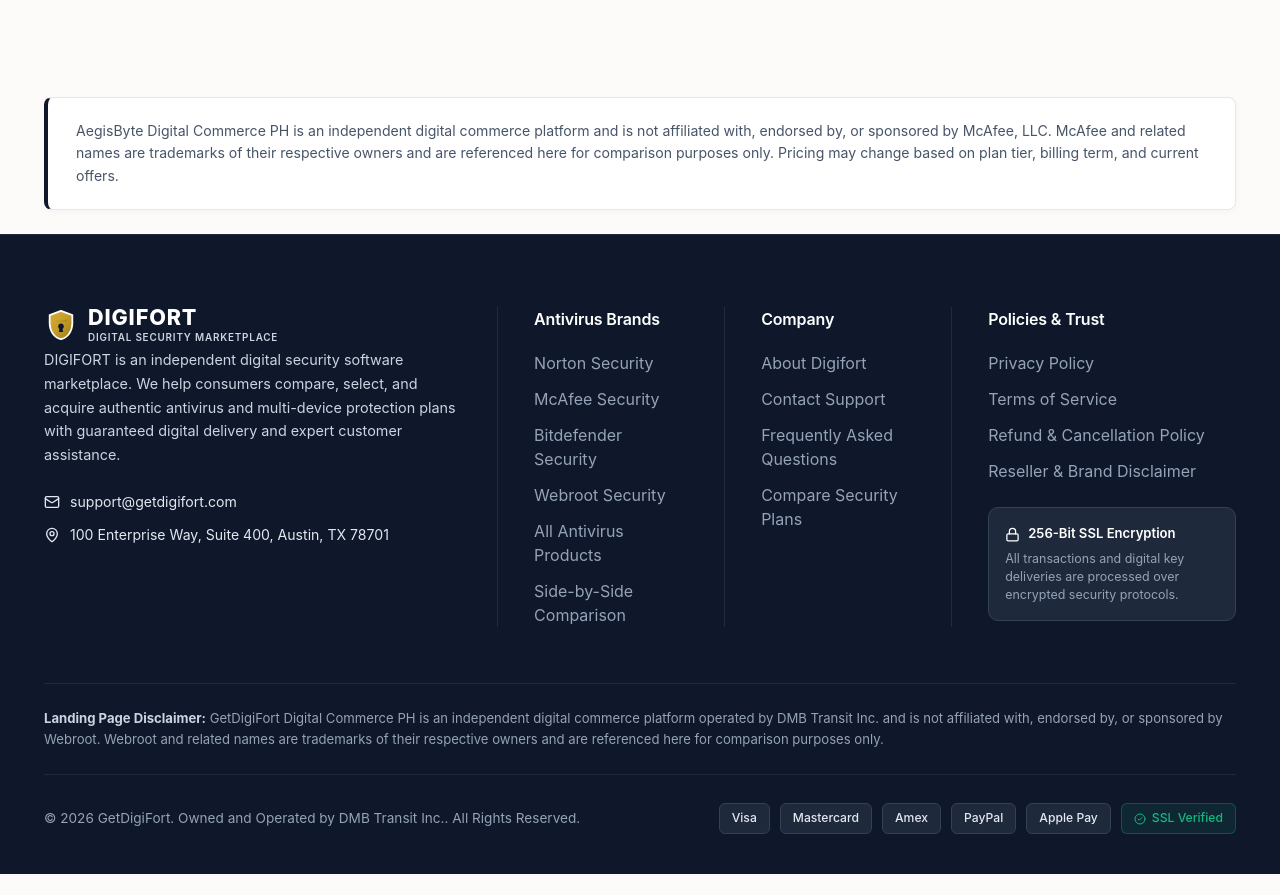
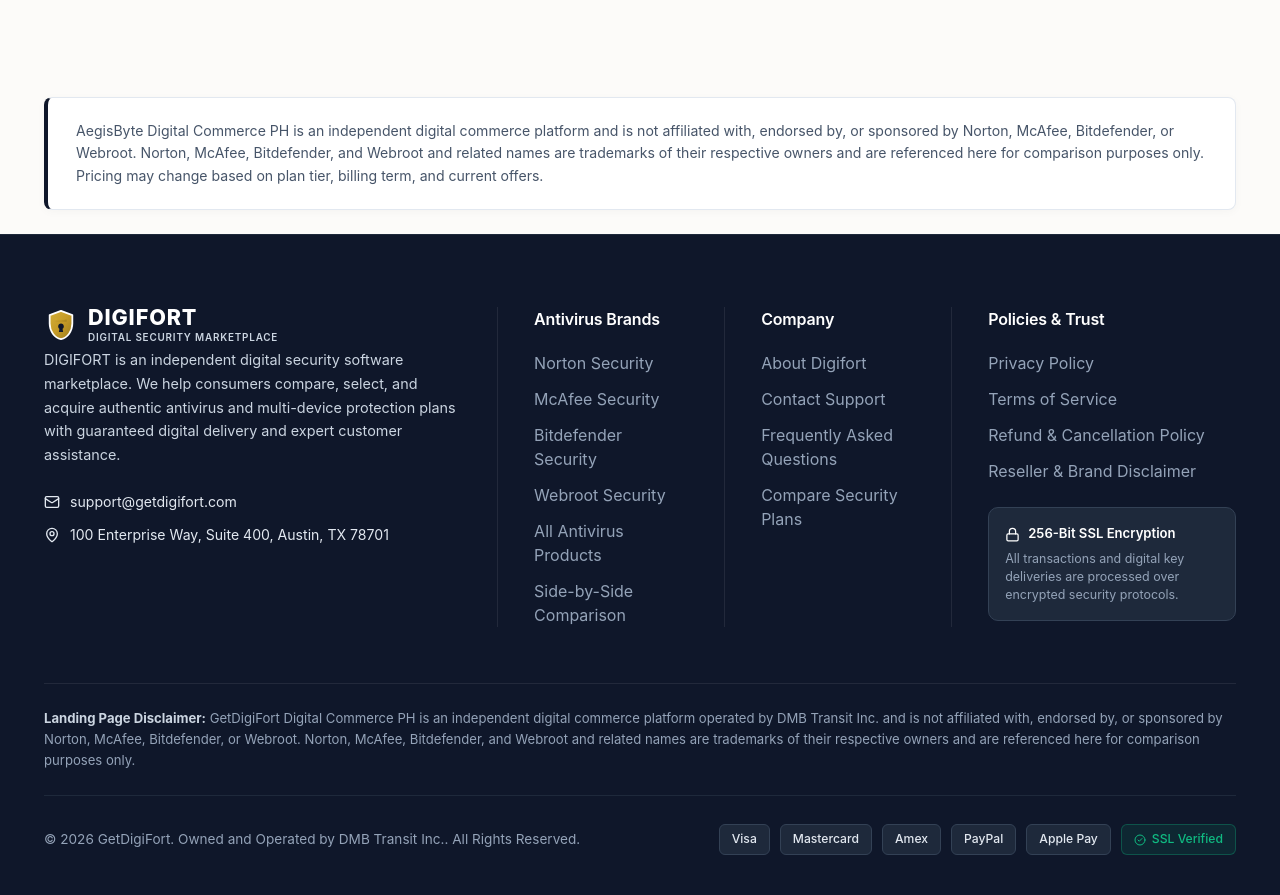
Before and after one commit to jamesbytes01-ops/Digifort, a Next.js app: page / in a window 1280 px wide. Shown: the part 7660-8555 px from the top of the page. Before the commit the page ends 8534 px from the top, so only its background shows below. Built offline with nearby package versions, Linux system fonts and the light colour scheme.

Commit message:
updated website

```diff
--- a/src/components/DisclaimerBanner.tsx
+++ b/src/components/DisclaimerBanner.tsx
@@ -1,14 +1,34 @@
 'use client';
 
 import React from 'react';
+import { usePathname } from 'next/navigation';
 
 export const DisclaimerBanner: React.FC = () => {
+  const pathname = usePathname();
+
+  let brandNameText = 'Norton, McAfee, Bitdefender, or Webroot';
+  let trademarkText = 'Norton, McAfee, Bitdefender, and Webroot and related names are trademarks of their respective owners and are referenced here for comparison purposes only.';
+
+  if (pathname?.includes('/antivirus/norton')) {
+    brandNameText = 'Norton';
+    trademarkText = 'Norton and related names are trademarks of their respective owners and are referenced here for comparison purposes only.';
+  } else if (pathname?.includes('/antivirus/mcafee')) {
+    brandNameText = 'McAfee, LLC';
+    trademarkText = 'McAfee and related names are trademarks of their respective owners and are referenced here for comparison purposes only.';
+  } else if (pathname?.includes('/antivirus/bitdefender')) {
+    brandNameText = 'Bitdefender';
+    trademarkText = 'Bitdefender and related names are trademarks of their respective owners and are referenced here for comparison purposes only.';
+  } else if (pathname?.includes('/antivirus/webroot')) {
+    brandNameText = 'Webroot';
+    trademarkText = 'Webroot and related names are trademarks of their respective owners and are referenced here for comparison purposes only.';
+  }
+
   return (
     <section className="disclaimer-standalone-section">
       <div className="container">
         <div className="standalone-disclaimer-card">
           <p className="disclaimer-text">
-            AegisByte Digital Commerce PH is an independent digital commerce platform and is not affiliated with, endorsed by, or sponsored by McAfee, LLC. McAfee and related names are trademarks of their respective owners and are referenced here for comparison purposes only. Pricing may change based on plan tier, billing term, and current offers.
+            AegisByte Digital Commerce PH is an independent digital commerce platform and is not affiliated with, endorsed by, or sponsored by {brandNameText}. {trademarkText} Pricing may change based on plan tier, billing term, and current offers.
           </p>
         </div>
       </div>
--- a/src/components/Footer.tsx
+++ b/src/components/Footer.tsx
@@ -2,11 +2,31 @@
 
 import React from 'react';
 import Link from 'next/link';
+import { usePathname } from 'next/navigation';
 import { Shield, Phone, Mail, MapPin, Lock, CheckCircle2 } from 'lucide-react';
 import { BRANDS_DATA } from '@/data/brands';
 import { DigifortLogo } from './DigifortLogo';
 
 export const Footer: React.FC = () => {
+  const pathname = usePathname();
+
+  let brandNameText = 'Norton, McAfee, Bitdefender, or Webroot';
+  let trademarkText = 'Norton, McAfee, Bitdefender, and Webroot and related names are trademarks of their respective owners and are referenced here for comparison purposes only.';
+
+  if (pathname?.includes('/antivirus/norton')) {
+    brandNameText = 'Norton';
+    trademarkText = 'Norton and related names are trademarks of their respective owners and are referenced here for comparison purposes only.';
+  } else if (pathname?.includes('/antivirus/mcafee')) {
+    brandNameText = 'McAfee, LLC';
+    trademarkText = 'McAfee and related names are trademarks of their respective owners and are referenced here for comparison purposes only.';
+  } else if (pathname?.includes('/antivirus/bitdefender')) {
+    brandNameText = 'Bitdefender';
+    trademarkText = 'Bitdefender and related names are trademarks of their respective owners and are referenced here for comparison purposes only.';
+  } else if (pathname?.includes('/antivirus/webroot')) {
+    brandNameText = 'Webroot';
+    trademarkText = 'Webroot and related names are trademarks of their respective owners and are referenced here for comparison purposes only.';
+  }
+
   return (
     <footer className="site-footer">
       <div className="container">
@@ -101,7 +121,7 @@
         {/* LANDING PAGE DISCLAIMER */}
         <div className="footer-landing-disclaimer">
           <p className="landing-disclaimer-text">
-            <strong>Landing Page Disclaimer:</strong> GetDigiFort Digital Commerce PH is an independent digital commerce platform operated by DMB Transit Inc. and is not affiliated with, endorsed by, or sponsored by Webroot. Webroot and related names are trademarks of their respective owners and are referenced here for comparison purposes only.
+            <strong>Landing Page Disclaimer:</strong> GetDigiFort Digital Commerce PH is an independent digital commerce platform operated by DMB Transit Inc. and is not affiliated with, endorsed by, or sponsored by {brandNameText}. {trademarkText}
           </p>
         </div>
 
```
